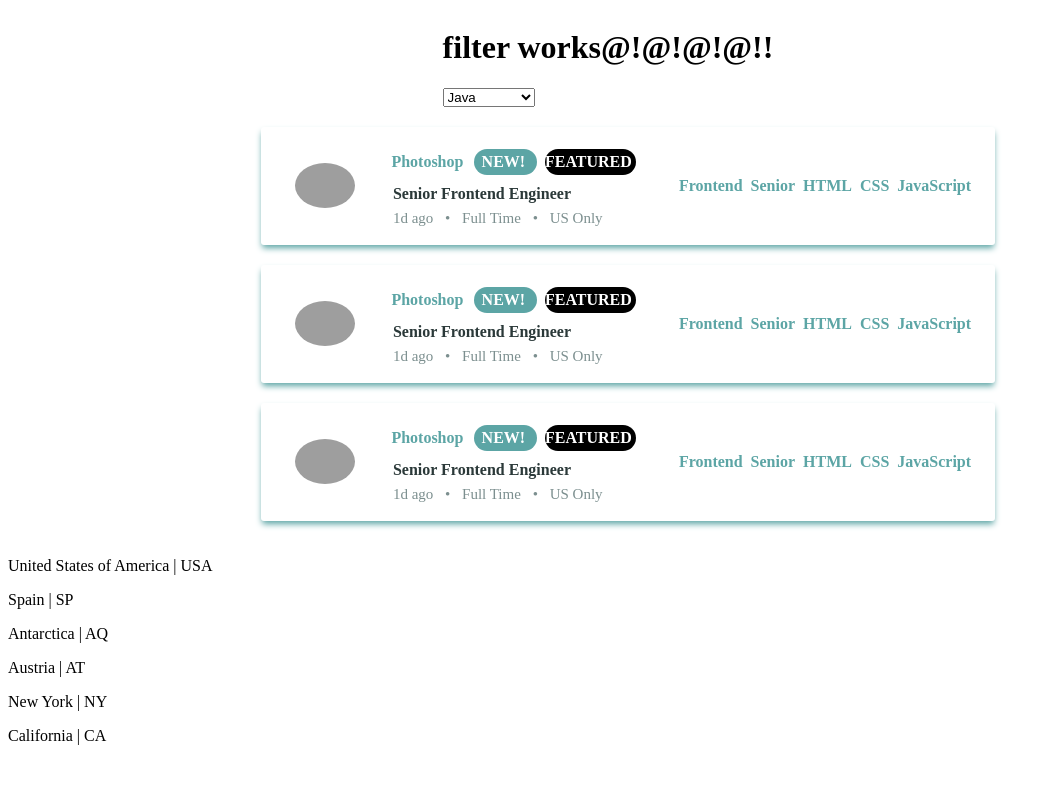
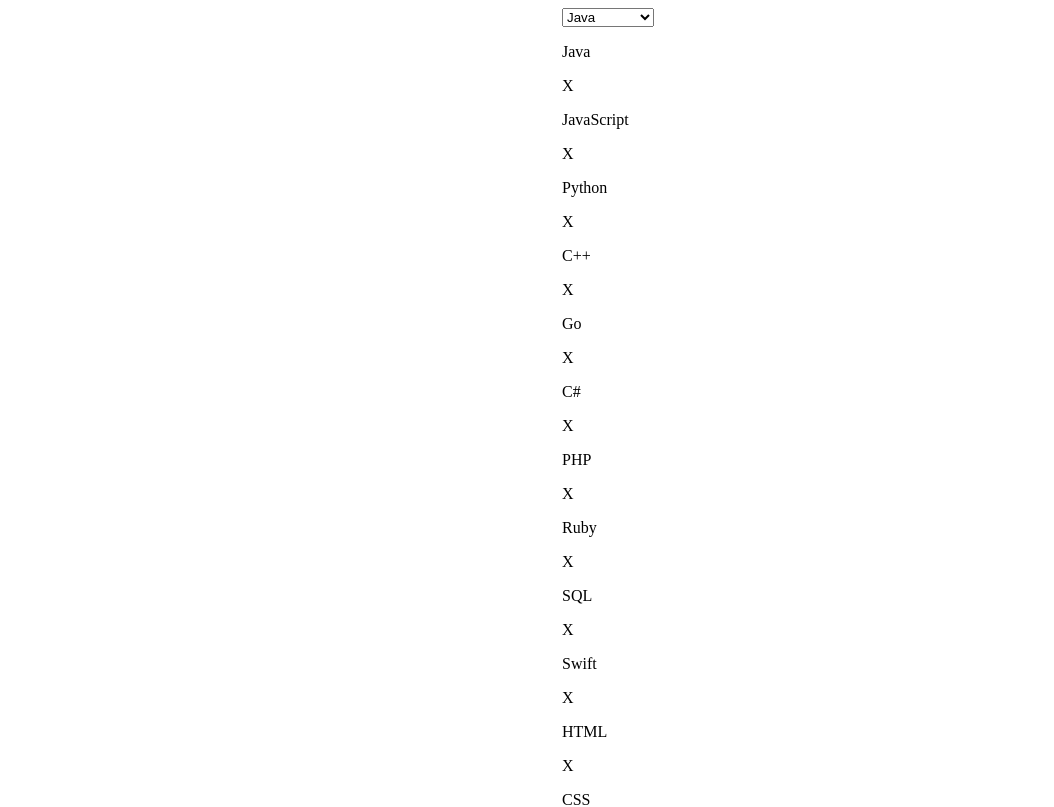
Before and after one commit to sergethi/placement-frontend-copy, an Angular app: page / in a window 1280 px wide. Shown: the top 807 px of the page, without its empty margins (0-1054 px from the left). Built offline with nearby package versions, Linux system fonts and the light colour scheme; grey boxes are pictures that could not be loaded.

Commit message:
displayed a list of skills that was passed down parent component

```diff
--- a/src/app/filter/filter-list.component.html
+++ b/src/app/filter/filter-list.component.html
@@ -1 +1,8 @@
-<p>filter-list works!</p>
+<div class="filter-list-container" *ngFor="let skill of skills">
+    <p class="filter-list-skill">
+        {{skill.name}}
+    </p>
+    <p class="filter-list-close">
+        X
+    </p>
+</div>
--- a/src/app/filter/filter-list.component.ts
+++ b/src/app/filter/filter-list.component.ts
@@ -1,4 +1,4 @@
-import { Component, OnInit } from '@angular/core';
+import { Component, OnInit, Input } from '@angular/core';
 
 @Component({
   selector: 'app-filter-list',
@@ -6,6 +6,7 @@ import { Component, OnInit } from '@angular/core';
   styleUrls: ['./filter-list.component.css']
 })
 export class FilterListComponent implements OnInit {
+  @Input() skills: {name: string}[] = [];
 
   constructor() { }
 
--- a/src/app/filter/filter.component.html
+++ b/src/app/filter/filter.component.html
@@ -1,5 +1,11 @@
-<h1>filter works@!@!@!@!!</h1>
-<select>
-    <p>there</p>
-    <option *ngFor="let lang of language">{{lang.name}}</option>
-</select>
+<div class="filter-container">
+    <div class="filter-dropdown">
+        <select>
+            <option *ngFor="let lang of language">{{lang.name}}</option>
+        </select>
+    </div>
+    <div class="filter-skill">
+        <app-filter-list [skills]=language></app-filter-list>
+        <p class="filter-clear">Clear</p>
+    </div>
+</div>
--- a/src/app/filter/filter.component.ts
+++ b/src/app/filter/filter.component.ts
@@ -7,7 +7,8 @@ import languages from '../_files/languages.json';
   styleUrls: ['./filter.component.css']
 })
 export class FilterComponent implements OnInit {
-  language:{name:String}[]=languages;
+  language = languages;
+  selected: {name: string}[] = [];
 
   constructor() { }
 
```
